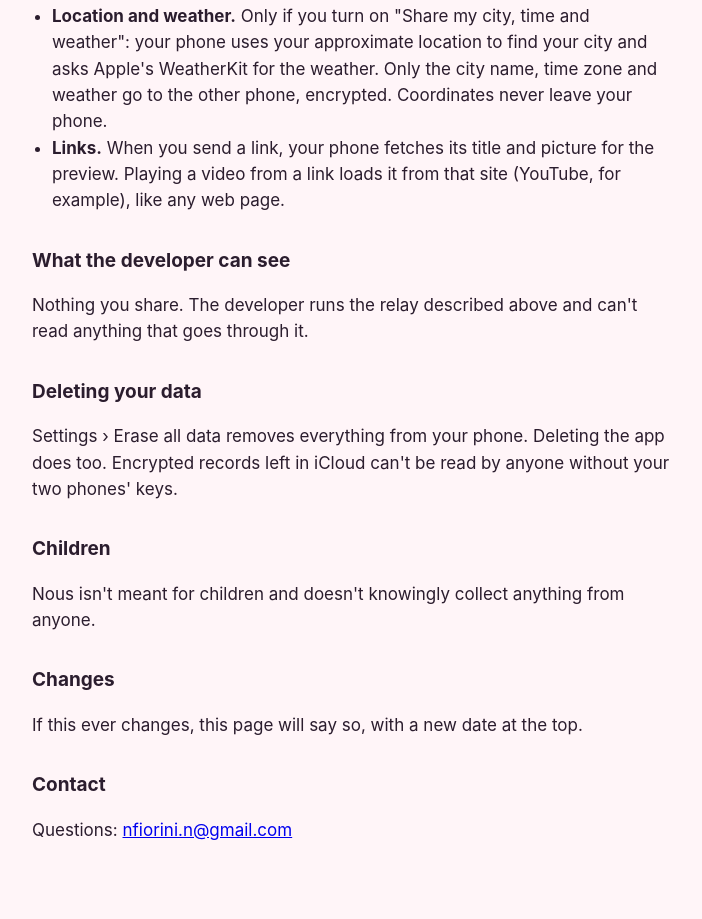
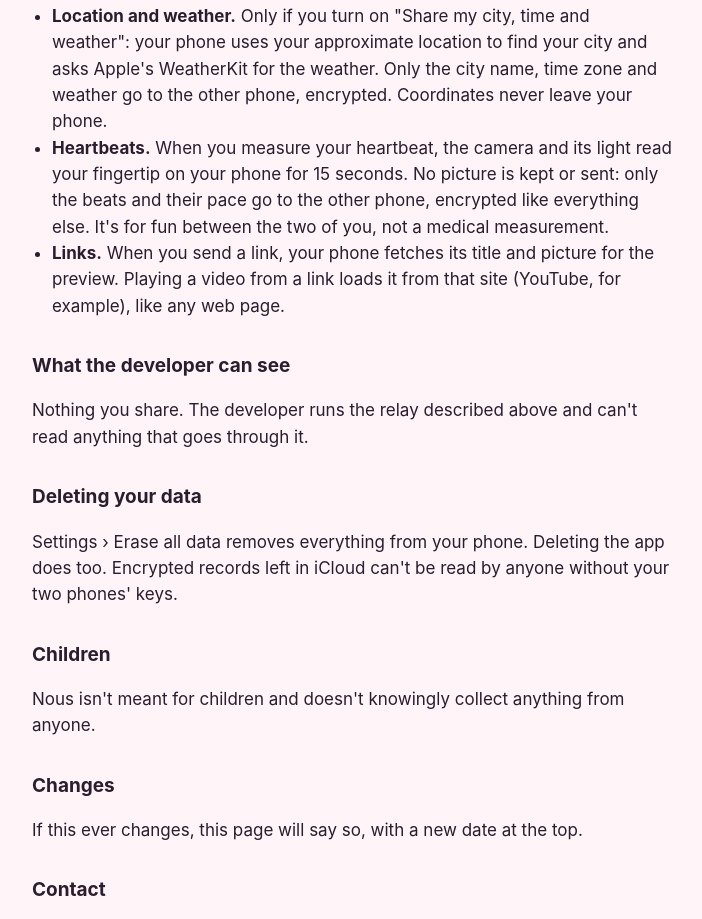
Before and after one commit to fiorinin/nous-privacy, a plain HTML site: page index.html in a window 1280 px wide. Shown: the part 1039-1958 px from the top of the page, without its empty margins (288-990 px from the left). Drawn offline with Linux system fonts and the light colour scheme.

Commit message:
Heartbeats measured with the camera: what's read and what's sent

```diff
--- a/index.html
+++ b/index.html
@@ -39,6 +39,7 @@
   <li><strong>Calls.</strong> Voice and video calls go directly from phone to phone, encrypted. When a network blocks a direct connection, they go through Cloudflare's relay servers, still encrypted end to end.</li>
   <li><strong>Notifications.</strong> Apple's push service tells your phone something arrived, with no content. Your phone then opens it and writes the notification itself.</li>
   <li><strong>Location and weather.</strong> Only if you turn on "Share my city, time and weather": your phone uses your approximate location to find your city and asks Apple's WeatherKit for the weather. Only the city name, time zone and weather go to the other phone, encrypted. Coordinates never leave your phone.</li>
+  <li><strong>Heartbeats.</strong> When you measure your heartbeat, the camera and its light read your fingertip on your phone for 15 seconds. No picture is kept or sent: only the beats and their pace go to the other phone, encrypted like everything else. It's for fun between the two of you, not a medical measurement.</li>
   <li><strong>Links.</strong> When you send a link, your phone fetches its title and picture for the preview. Playing a video from a link loads it from that site (YouTube, for example), like any web page.</li>
 </ul>
 
```
